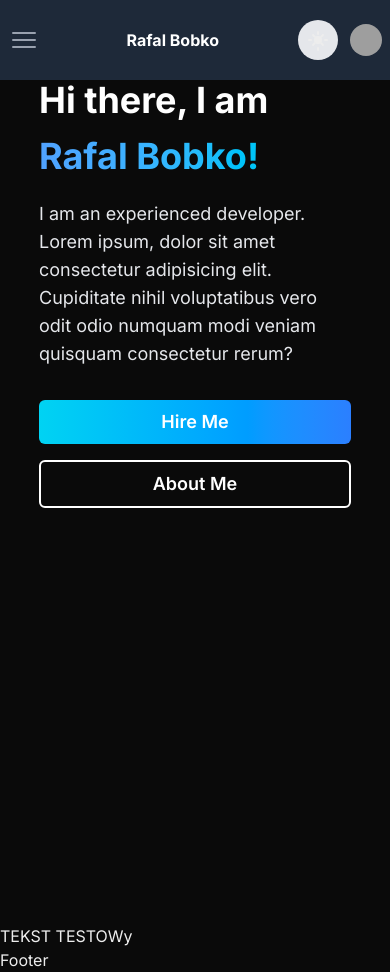
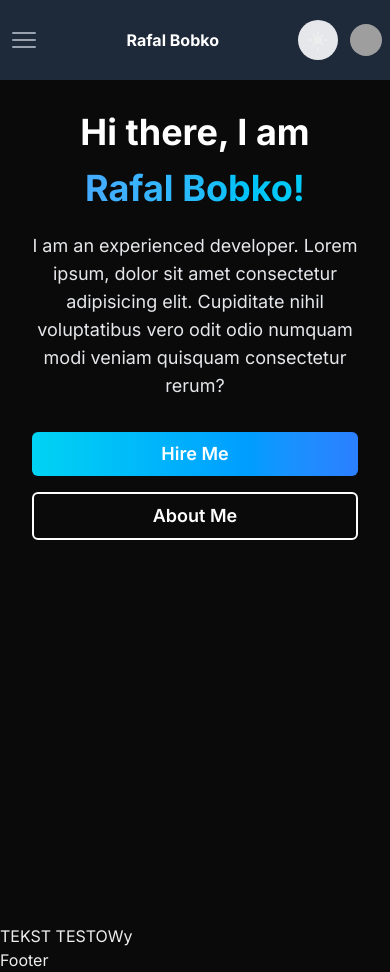
Before and after one commit to sabaudianin/portfoliodev, a Next.js app: page / in a window 390 px wide. Built offline with nearby package versions, Linux system fonts and the light colour scheme; grey boxes are pictures that could not be loaded; a web font is replaced by a local one.

Commit message:
added Typewriter component & animation

```diff
--- a/src/app/globals.css
+++ b/src/app/globals.css
@@ -26,3 +26,13 @@ body {
   color: var(--foreground);
   font-family: Arial, Helvetica, sans-serif;
 }
+
+@keyframes blink {
+  50% {
+    opacity: 0;
+  }
+}
+
+.animate-blink {
+  animation: blink 1s step-end infinite;
+}
--- /dev/null
+++ b/src/components/Typewriter/Typewriter.tsx
@@ -0,0 +1,23 @@
+import { useState, useEffect } from "react";
+
+export default function Typewriter({ text }: { text: string }) {
+  const [displayedText, setDisplayedText] = useState("");
+  const [currentIndex, setCurrentIndex] = useState(0);
+
+  useEffect(() => {
+    if (currentIndex < text.length) {
+      const timeout = setTimeout(() => {
+        setDisplayedText((prev) => prev + text[currentIndex]);
+        setCurrentIndex((prev) => prev++);
+      }, 100);
+      return () => clearTimeout(timeout);
+    }
+  }, [currentIndex, text]);
+
+  return (
+    <span className="text-transparent bg-clip-text bg-gradient-to-r from-blue-400 to-cyan-400">
+      {displayedText}
+      <span className="animate-blink">|</span>
+    </span>
+  );
+}
--- a/src/layouts/Hero/Hero.tsx
+++ b/src/layouts/Hero/Hero.tsx
@@ -2,15 +2,18 @@ import Image from "next/image";
 
 export default function Hero() {
   return (
-    <section className="w-full h-screen flex items-center overflow-x-hidden">
-      <div className="w-[80%] mx-auto flex flex-col md:flex-row justify-between items-center h-full">
+    <section
+      className="w-full h-screen flex items-center justify-between overflow-x-hidden"
+      aria-label="Hero section with introduction"
+    >
+      <div className="p-8 mx-auto flex flex-col md:flex-row justify-between items-center h-full text-center">
         <div className="text-white flex flex-col gap-4 justify-center md:w-1/2 w-full">
-          <h1 className="xl:text-7xl lg:text-6xl md:text-5xl text-4xl font-bold">
+          <h2 className="xl:text-7xl lg:text-6xl md:text-5xl text-4xl font-bold">
             Hi there, I am
-          </h1>
-          <h1 className="xl:text-7xl lg:text-6xl md:text-5xl text-4xl font-bold text-transparent bg-clip-text bg-gradient-to-r from-blue-400 to-cyan-400">
+          </h2>
+          <h2 className="xl:text-7xl lg:text-6xl md:text-5xl text-4xl font-bold text-transparent bg-clip-text bg-gradient-to-r from-blue-400 to-cyan-400">
             Rafal Bobko!
-          </h1>
+          </h2>
 
           <p className="lg:text-3xl sm:text-xl text-lg lg:my-6 my-2 text-gray-200">
             I am an experienced developer. Lorem ipsum, dolor sit amet
@@ -18,7 +21,7 @@ export default function Hero() {
             odit odio numquam modi veniam quisquam consectetur rerum?
           </p>
 
-          <div className="flex sm:flex-row flex-col gap-4 lg:mt-4 mt-2">
+          <div className="flex sm:flex-row flex-col justify-center gap-4 lg:mt-4 mt-2">
             <button className="md:px-8 px-4 md:py-4 py-2 md:text-xl text-lg font-semibold rounded-md bg-gradient-to-r from-cyan-400 to-blue-500 text-white transition-transform duration-200 hover:scale-105">
               Hire Me
             </button>
@@ -29,15 +32,14 @@ export default function Hero() {
         </div>
 
         <div className="relative md:w-1/2 w-full hidden md:flex justify-center">
-          <div className="relative w-full h-full flex items-center">
-            <Image
-              src="https://dl.dropboxusercontent.com/scl/fi/t3tzii5ck1e1mt7z54r9o/cvBlack.jpg?rlkey=stia4ramuhu1i4ejoc50q1try&st=t03doebf"
-              alt="Rafal Bobko"
-              width={500}
-              height={700}
-              className=" rounded-lg shadow-lg"
-            />
-          </div>
+          <Image
+            src="https://dl.dropboxusercontent.com/scl/fi/t3tzii5ck1e1mt7z54r9o/cvBlack.jpg?rlkey=stia4ramuhu1i4ejoc50q1try&st=t03doebf"
+            alt="Rafal Bobko"
+            width={500}
+            height={500}
+            priority={true}
+            className="rounded-lg shadow-lg"
+          />
         </div>
       </div>
     </section>
```
